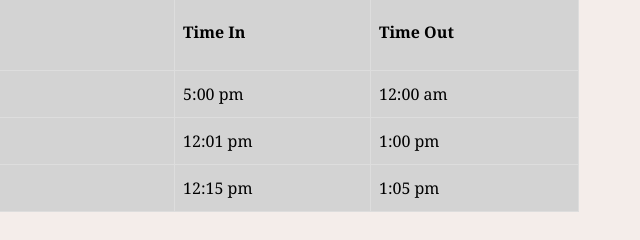
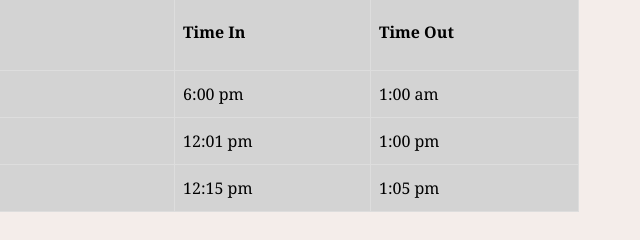
Before and after one commit to PK-5/preZent-V2, a plain HTML site: page atd2-V2.html in a window 1280 px wide. Shown: the part 204-444 px from the top of the page, 640-1280 px from the left. Drawn offline with Linux system fonts and the light colour scheme.

Commit message:
Testing V2

```diff
--- a/atd2-V2.html
+++ b/atd2-V2.html
@@ -37,8 +37,8 @@
               </tr>
             <tr>
               <td class="atdcol">Simon Peter</td>
-              <td class="atdcol">5:00 pm</td>
-              <td class="atdcol">12:00 am</td>
+              <td class="atdcol">6:00 pm</td>
+              <td class="atdcol">1:00 am</td>
 
             </tr>
             <tr>
```
